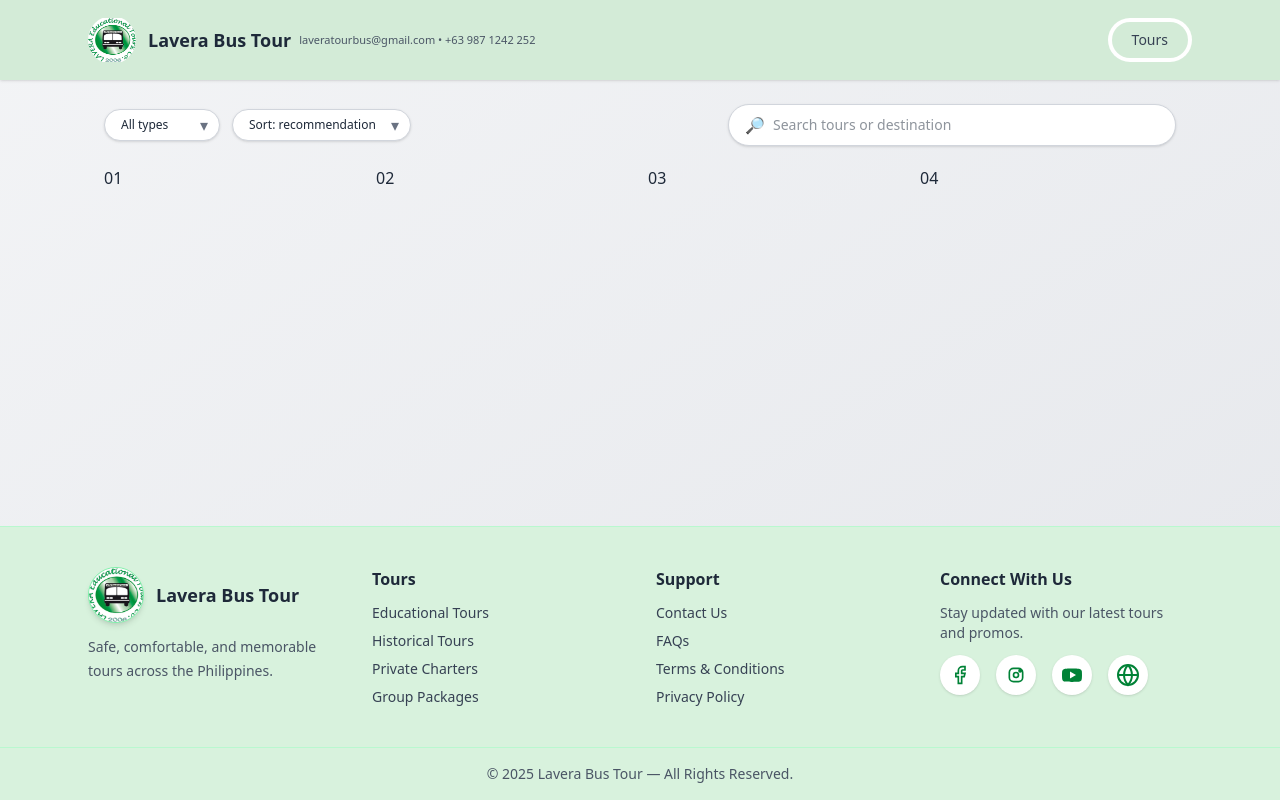
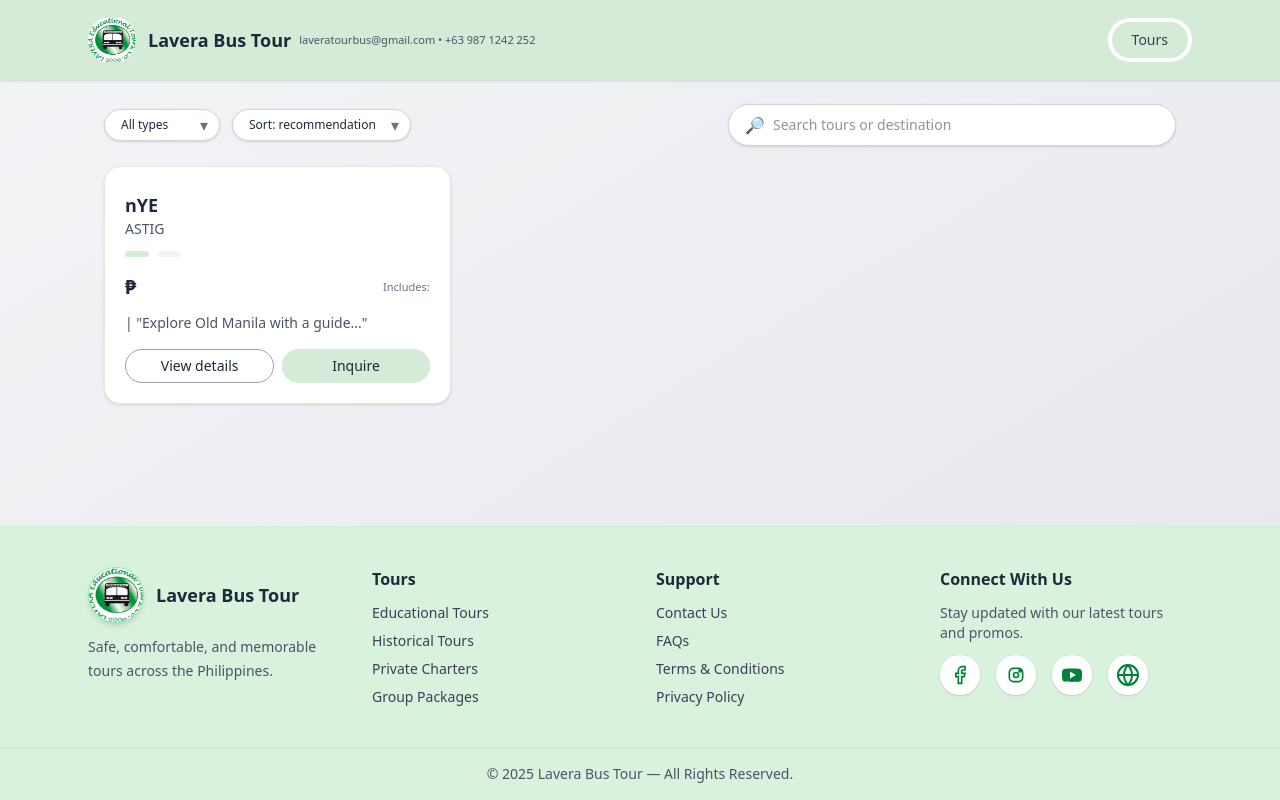
Before and after one commit to lawrence101204/Frontend, a React app: page / in a window 1280 px wide. Built offline with nearby package versions, Linux system fonts and the light colour scheme; the HTML template or start-up script is replaced by a standard one.

Commit message:
tourspage

```diff
--- a/src/pages/ToursPage.jsx
+++ b/src/pages/ToursPage.jsx
@@ -1,3 +1,4 @@
+import TourCard from "../components/TourCard";
 export default function TourPage() {
   return (
     <main className="px-6">
@@ -47,11 +48,10 @@
       </div>
 
       {/* TOUR GRID */}
-      <div className="grid grid-cols-4 gap-4">
-        <div>01</div>
-        <div>02</div>
-        <div>03</div>
-        <div>04</div>
+      <div className="grid grid-cols-4 gap-4"></div>
+
+      <div className="grid gap-4 md:grid-cols-2 lg:grid-cols-3">
+        <TourCard />
       </div>
     </main>
   );
```
